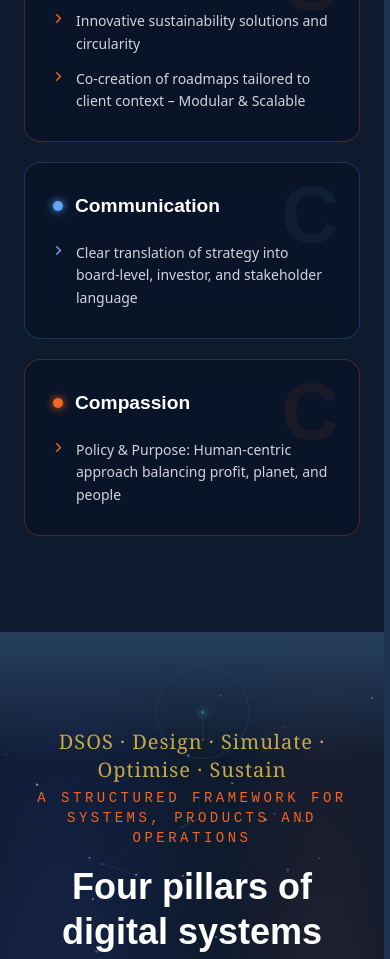
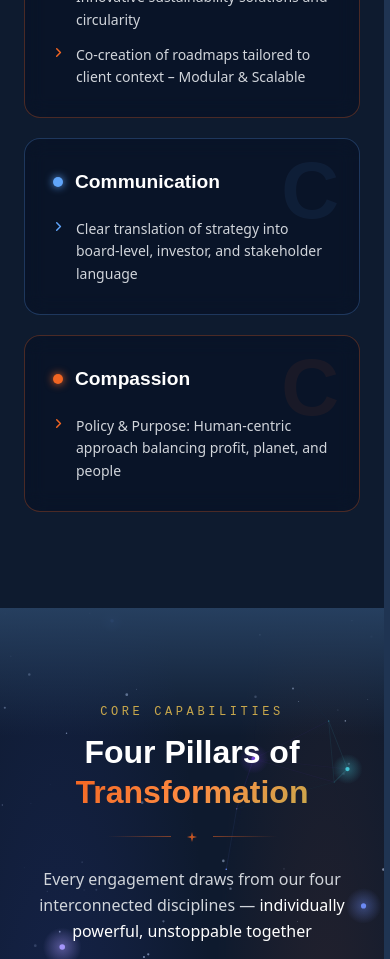
Before and after one commit to itachi72/Tavas_Labs, a Next.js app: page / in a window 390 px wide. Shown: the part 2400-3359 px from the top of the page. Built offline with nearby package versions, Linux system fonts and the light colour scheme.

Commit message:
manualllllllldsfhkhjsdfhjk

```diff
--- a/components/ContentPreviewSection.tsx
+++ b/components/ContentPreviewSection.tsx
@@ -68,21 +68,18 @@ export default function ContentPreviewSection() {
           transition={{ duration: 0.7 }}
           className="text-center mb-16"
         >
-          <p className="text-xs font-mono tracking-[0.28em] uppercase text-brand-orange mb-4">
-            Our Strategy
+          <p className="text-2xl font-mono tracking-[0.28em] uppercase text-brand-orange mb-4">
+            Our 5C Strategy
           </p>
           <h2 className="font-display font-bold text-white leading-tight" style={{ fontSize: "clamp(1.8rem, 3.5vw, 2.8rem)" }}>
             Driving excellence,{" "}
             <span className="text-gradient-orange">Powering impact</span>
           </h2>
-          <p className="mt-4 text-gray-400 text-base tracking-widest uppercase font-mono">
-            Our 5C Strategy
-          </p>
         </motion.div>
 
-        {/* 5C Cards */}
-        <div className="grid grid-cols-1 sm:grid-cols-2 lg:grid-cols-3 gap-5 lg:gap-6">
-          {Cs.map((c, i) => (
+        {/* 5C Cards — row 1: Curiosity, Courage, Creativity */}
+        <div className="grid grid-cols-1 sm:grid-cols-2 lg:grid-cols-3 gap-5 lg:gap-6 mb-5 lg:mb-6">
+          {Cs.slice(0, 3).map((c, i) => (
             <motion.div
               key={c.word}
               initial={{ opacity: 0, y: 32 }}
@@ -142,6 +139,63 @@ export default function ContentPreviewSection() {
             </motion.div>
           ))}
         </div>
+
+        {/* Row 2: Communication & Compassion — centred */}
+        <div className="grid grid-cols-1 sm:grid-cols-2 gap-5 lg:gap-6 max-w-2xl mx-auto">
+          {Cs.slice(3).map((c, i) => (
+            <motion.div
+              key={c.word}
+              initial={{ opacity: 0, y: 32 }}
+              whileInView={{ opacity: 1, y: 0 }}
+              viewport={{ once: true, margin: "-40px" }}
+              transition={{ duration: 0.55, delay: i * 0.09 }}
+              whileHover={{ y: -4, transition: { duration: 0.2 } }}
+              className="group relative rounded-2xl p-7 flex flex-col"
+              style={{
+                background: "rgba(8, 18, 38, 0.70)",
+                border: `1px solid ${c.color === "#F26522" ? "rgba(242,101,34,0.28)" : "rgba(96,165,250,0.25)"}`,
+                backdropFilter: "blur(10px)",
+              }}
+            >
+              <span
+                className="absolute top-3 right-5 font-display font-black select-none pointer-events-none"
+                style={{ fontSize: "5rem", lineHeight: 1, color: c.color, opacity: 0.07 }}
+                aria-hidden="true"
+              >
+                {c.letter}
+              </span>
+
+              <div className="flex items-center gap-3 mb-5">
+                <span
+                  className="w-2.5 h-2.5 rounded-full flex-shrink-0"
+                  style={{ background: c.color, boxShadow: `0 0 8px ${c.color}` }}
+                  aria-hidden="true"
+                />
+                <h3 className="font-display font-bold text-white" style={{ fontSize: "clamp(1.2rem, 2vw, 1.5rem)" }}>
+                  {c.word}
+                </h3>
+              </div>
+
+              <ul className="space-y-3 mt-auto">
+                {c.points.map((pt) => (
+                  <li key={pt} className="flex items-start gap-2.5">
+                    <svg width="13" height="13" viewBox="0 0 14 14" fill="none" className="mt-0.5 flex-shrink-0" aria-hidden="true">
+                      <path d="M4 3l4 4-4 4" stroke={c.color} strokeWidth="1.6" strokeLinecap="round" strokeLinejoin="round"/>
+                    </svg>
+                    <span className="text-sm text-gray-300 leading-relaxed">{pt}</span>
+                  </li>
+                ))}
+              </ul>
+
+              <div
+                className="absolute bottom-0 left-6 right-6 h-px rounded-full opacity-0 group-hover:opacity-100 transition-opacity duration-500"
+                style={{ background: `linear-gradient(90deg, transparent, ${c.color}, transparent)` }}
+                aria-hidden="true"
+              />
+            </motion.div>
+          ))}
+        </div>
+
       </div>
     </section>
   );
--- a/components/PillarsSection.tsx
+++ b/components/PillarsSection.tsx
@@ -89,6 +89,18 @@ function PillarCard({ pillar, index }: { pillar: typeof PILLARS[number]; index:
         ))}
       </ul>
 
+      {/* Know more */}
+      <a
+        href="#contact"
+        className="mt-6 inline-flex items-center gap-2 text-sm font-semibold transition-all duration-200 group/btn"
+        style={{ color: pillar.accentColor }}
+      >
+        Know more
+        <svg width="14" height="14" viewBox="0 0 14 14" fill="none" className="transition-transform duration-200 group-hover/btn:translate-x-1" aria-hidden="true">
+          <path d="M1 7h12M7 1l6 6-6 6" stroke="currentColor" strokeWidth="1.5" strokeLinecap="round" strokeLinejoin="round"/>
+        </svg>
+      </a>
+
       {/* Hover accent line */}
       <div
         className="absolute bottom-0 left-6 right-6 h-px rounded-full opacity-0 group-hover:opacity-100 transition-opacity duration-500"
@@ -141,19 +153,23 @@ export default function PillarsSection() {
           transition={{ duration: 0.7 }}
           className="text-center mb-16"
         >
-          <p className="text-xl mb-1 tracking-wider" style={{ fontFamily: "'Cinzel', Georgia, serif", color: GOLD }}>
-            DSOS · Design · Simulate · Optimise · Sustain
+          <p className="text-xs font-mono tracking-[0.3em] uppercase mb-3" style={{ color: GOLD }}>
+            Core Capabilities
           </p>
-          <p className="text-sm font-mono tracking-[0.25em] uppercase text-brand-orange mb-4">
-            A structured framework for systems, products and operations
-          </p>
-          <h2 className="font-display font-bold text-white mb-5 leading-tight" style={{ fontSize: "clamp(2.25rem, 4.2vw, 3.3rem)" }}>
-            Four pillars of digital systems success.
-            <br />
-            <span className="text-gradient-orange">From architecture to enduring operation.</span>
+          <h2 className="font-display font-bold text-white mb-5 leading-tight" style={{ fontSize: "clamp(2rem, 4vw, 3.2rem)" }}>
+            Four Pillars of{" "}
+            <span className="text-gradient-orange">Transformation</span>
           </h2>
-          <p className="text-lg sm:text-xl max-w-2xl mx-auto leading-relaxed text-gray-300">
-            The DSOS framework guides every phase of engagement, turning ambiguity into validated choices and delivering systems that can adapt and thrive.
+          <div className="flex items-center justify-center gap-4 mb-6" aria-hidden="true">
+            <div className="h-px w-16 bg-gradient-to-r from-transparent to-brand-orange/50" />
+            <svg width="10" height="10" viewBox="0 0 12 12" fill="none">
+              <path d="M6 0L7.2 4.8L12 6L7.2 7.2L6 12L4.8 7.2L0 6L4.8 4.8Z" fill="#F26522" fillOpacity="0.8"/>
+            </svg>
+            <div className="h-px w-16 bg-gradient-to-l from-transparent to-brand-orange/50" />
+          </div>
+          <p className="text-base sm:text-lg max-w-2xl mx-auto leading-relaxed text-gray-300">
+            Every engagement draws from our four interconnected disciplines —{" "}
+            <span className="text-white font-medium">individually powerful, unstoppable together</span>
           </p>
         </motion.div>
 
```
